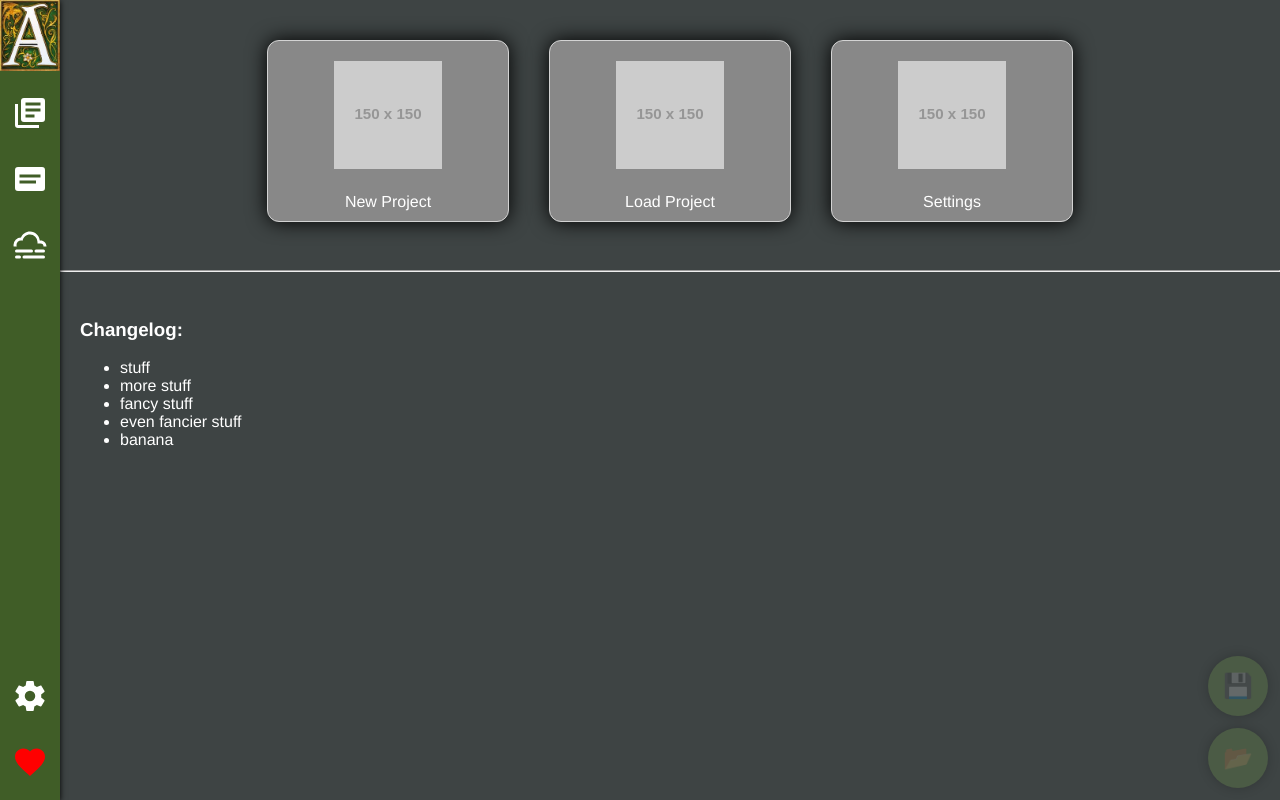
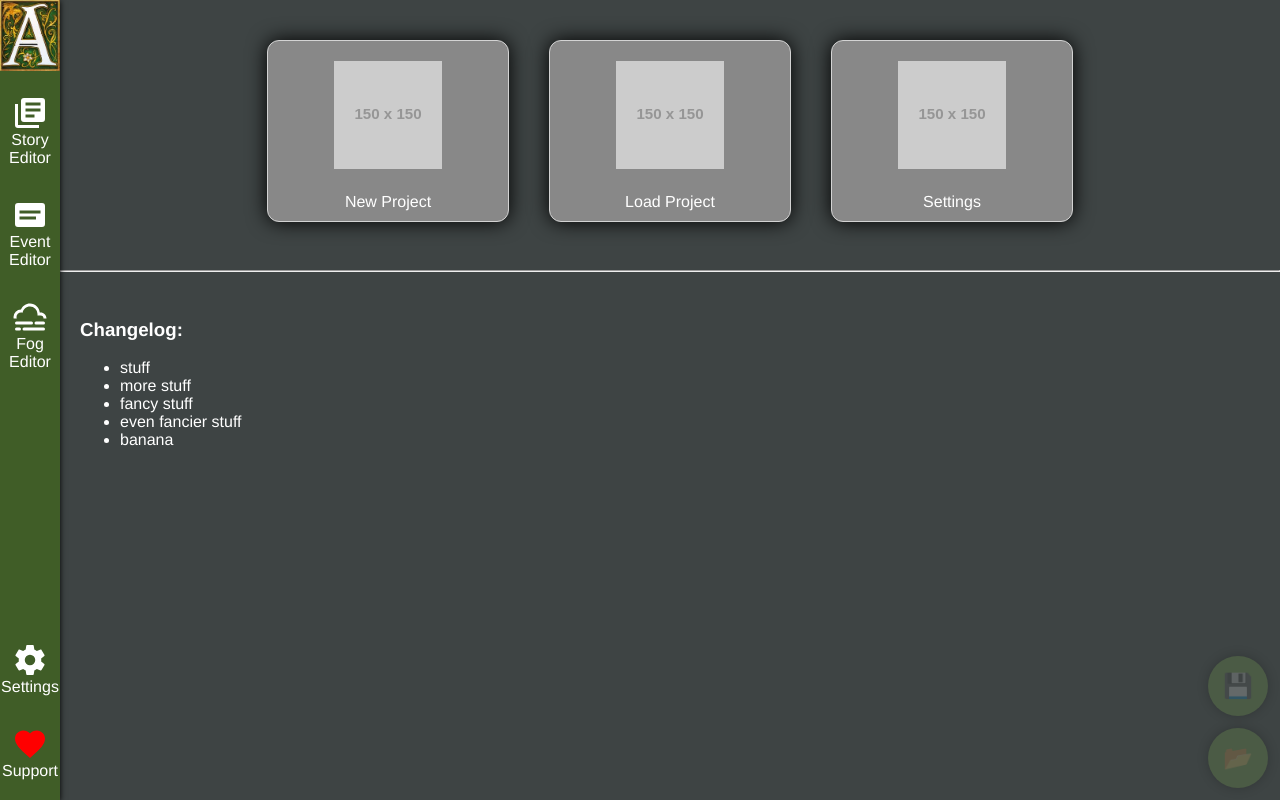
Before and after one commit to Saphareas/Andor-Fan-Toolkit, a Vue app: page /#/ in a window 1280 px wide. Built offline with nearby package versions, Linux system fonts and the light colour scheme.

Commit message:
Add label to side menu items; Theme changes

```diff
--- a/src/components/SideMenu/MenuItem.vue
+++ b/src/components/SideMenu/MenuItem.vue
@@ -7,6 +7,7 @@ https://github.com/Saphareas/Andor-Fan-Toolkit/blob/master/LICENSE
 <template>
   <router-link class="menu-item" :to="url" :title="title">
     <img :alt="title" :src="icon">
+    <span>{{ title }}</span>
   </router-link>
 </template>
 
@@ -30,6 +31,9 @@ https://github.com/Saphareas/Andor-Fan-Toolkit/blob/master/LICENSE
     width: 100%;
     margin: 10px auto;
     padding: 10px 0;
+    text-align: center;
+    color: white;
+    text-decoration: none;
 
     &:hover {
       @include theme-light;
@@ -42,5 +46,9 @@ https://github.com/Saphareas/Andor-Fan-Toolkit/blob/master/LICENSE
       display: block;
       filter: invert(100%);
     }
+
+    span {
+      display: block;
+    }
   }
 </style>
--- a/src/components/theme.scss
+++ b/src/components/theme.scss
@@ -1,5 +1,5 @@
 @mixin theme-lighter {color:#000 !important; background-color:#f7faf6 !important}
-@mixin theme-light {color:#000 !important; background-color:#82b74b !important}
+@mixin theme-light {color:#fff !important; background-color:#82b74b !important}
 @mixin theme-dark {color:#fff !important; background-color:#405d27 !important}
 @mixin theme-darker {color:#fff !important; background-color:#3e4444 !important}
 @mixin theme-action {color:#000 !important; background-color:#c1946a !important}
```
